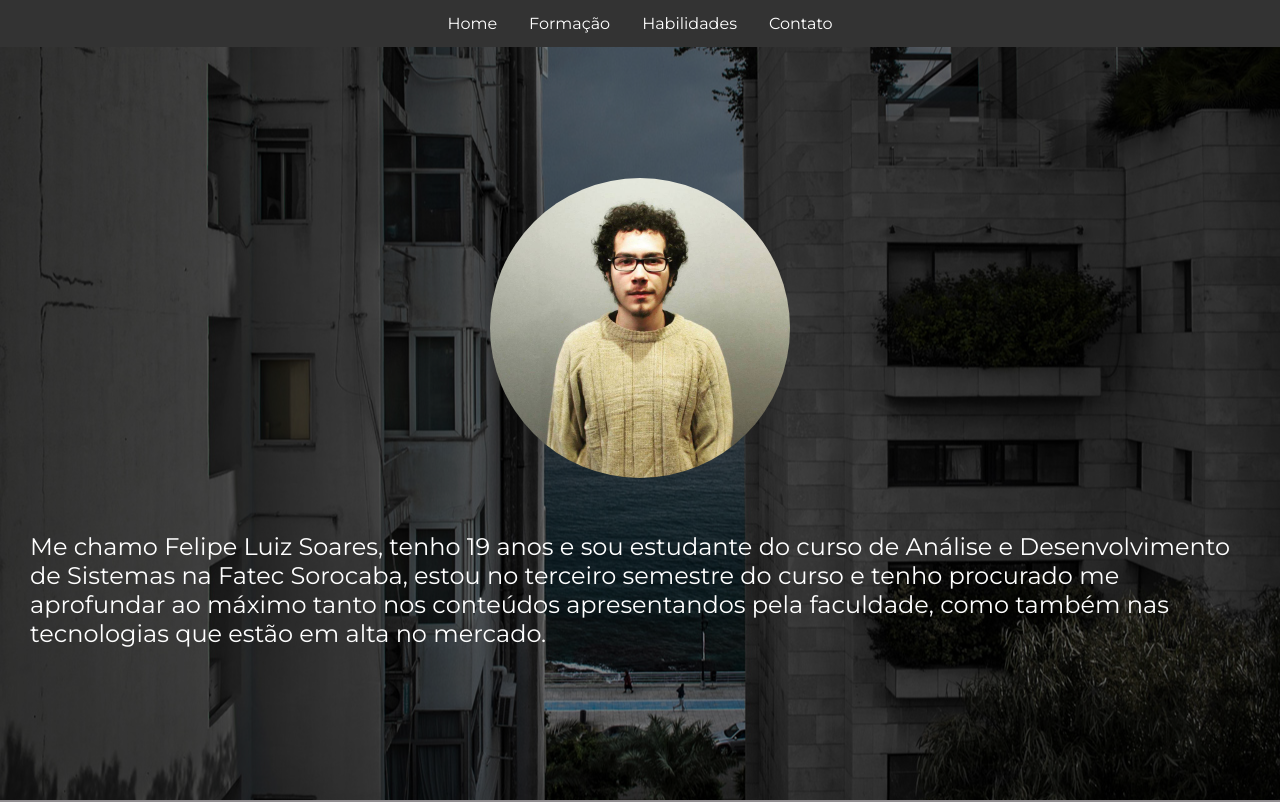
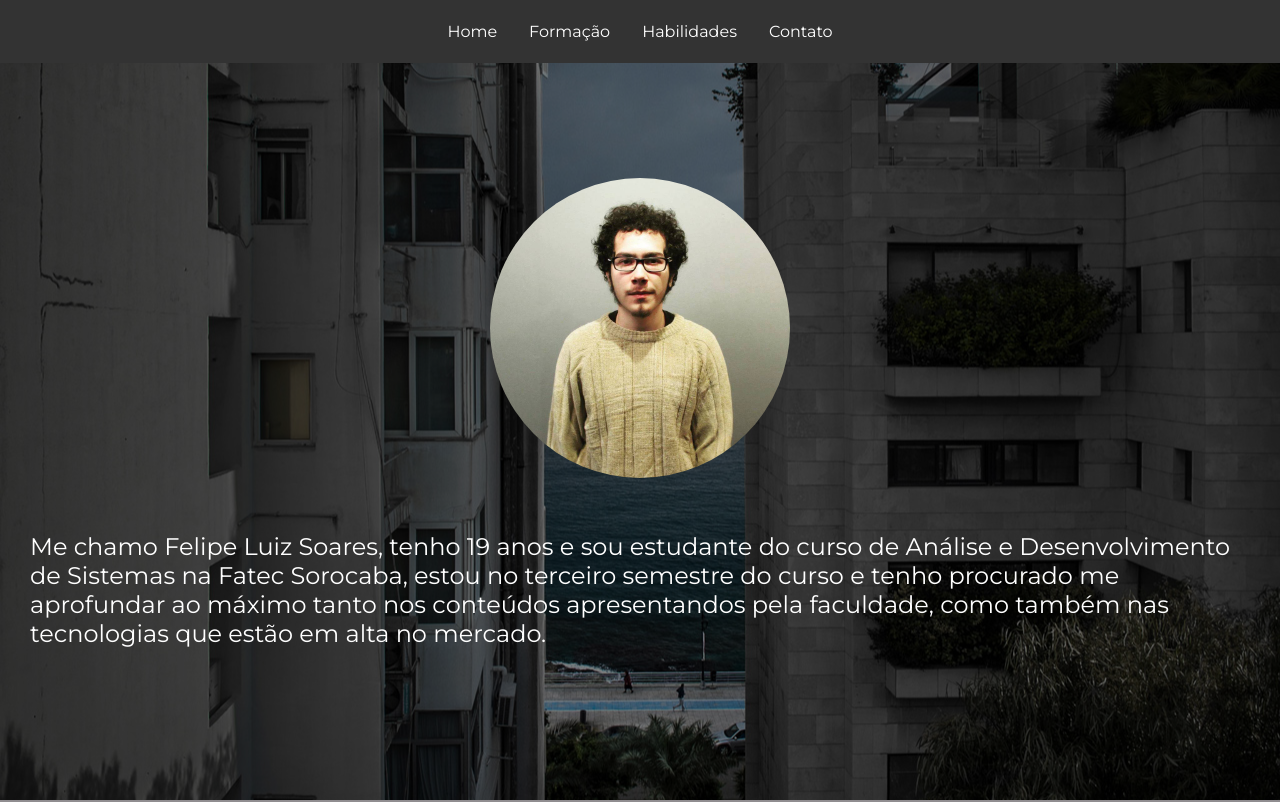
Before and after one commit to felipesoares6/felipesoares6.github.io, a website: page index.html in a window 1280 px wide. Shown: the top 802 px of the page. Drawn offline with nearby package versions, Linux system fonts and the light colour scheme.

Commit message:
Altera nav bar em celulares

```diff
--- a/css/style.css
+++ b/css/style.css
@@ -87,7 +87,7 @@ nav ul {
   overflow: hidden;
   background-color: #333;
   position: fixed;
-  top: 0;
+  bottom: 0;
   width: 100%;
   z-index: 999;
   display: flex;
@@ -99,7 +99,7 @@ nav li a {
   display: block;
   color: white;
   margin: auto;
-  padding: 28px 7px;
+  padding: 18px 7px;
 }
 
 
@@ -110,16 +110,16 @@ nav li a:hover {
 }
 
 @media (min-width: 768px){
-  nav li {
-    float: left;
+  nav li a {
+    padding: 22px 16px;
   }
-  nav li a {
-    display: block;
-    color: white;
-    text-align: center;
-    padding: 14px 16px;
+}
+
+@media (min-width: 1024px){
+  nav ul {
+    top: 0;
+    bottom: auto;
   }
-
 }
 
 /* Header */
```
